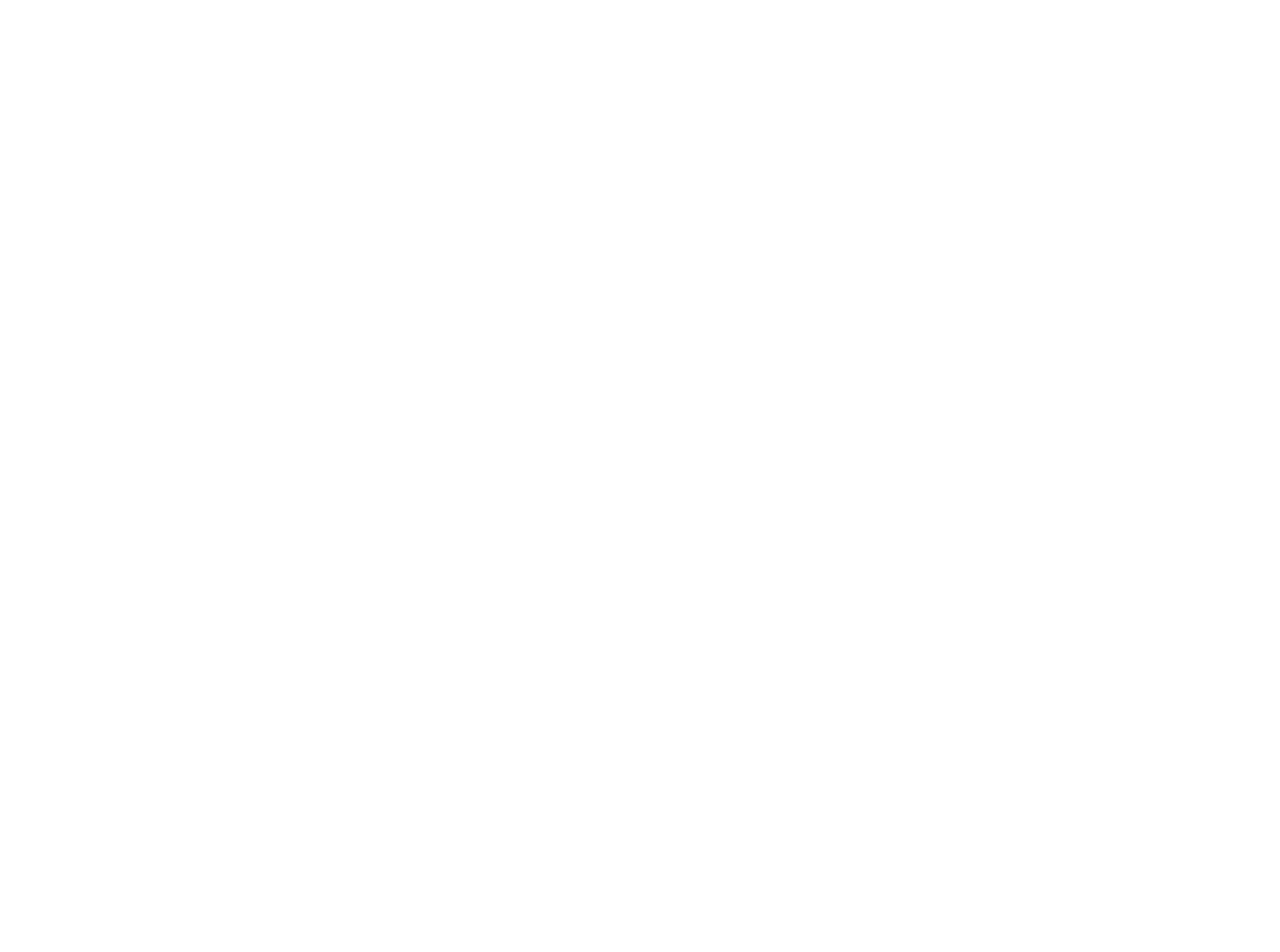
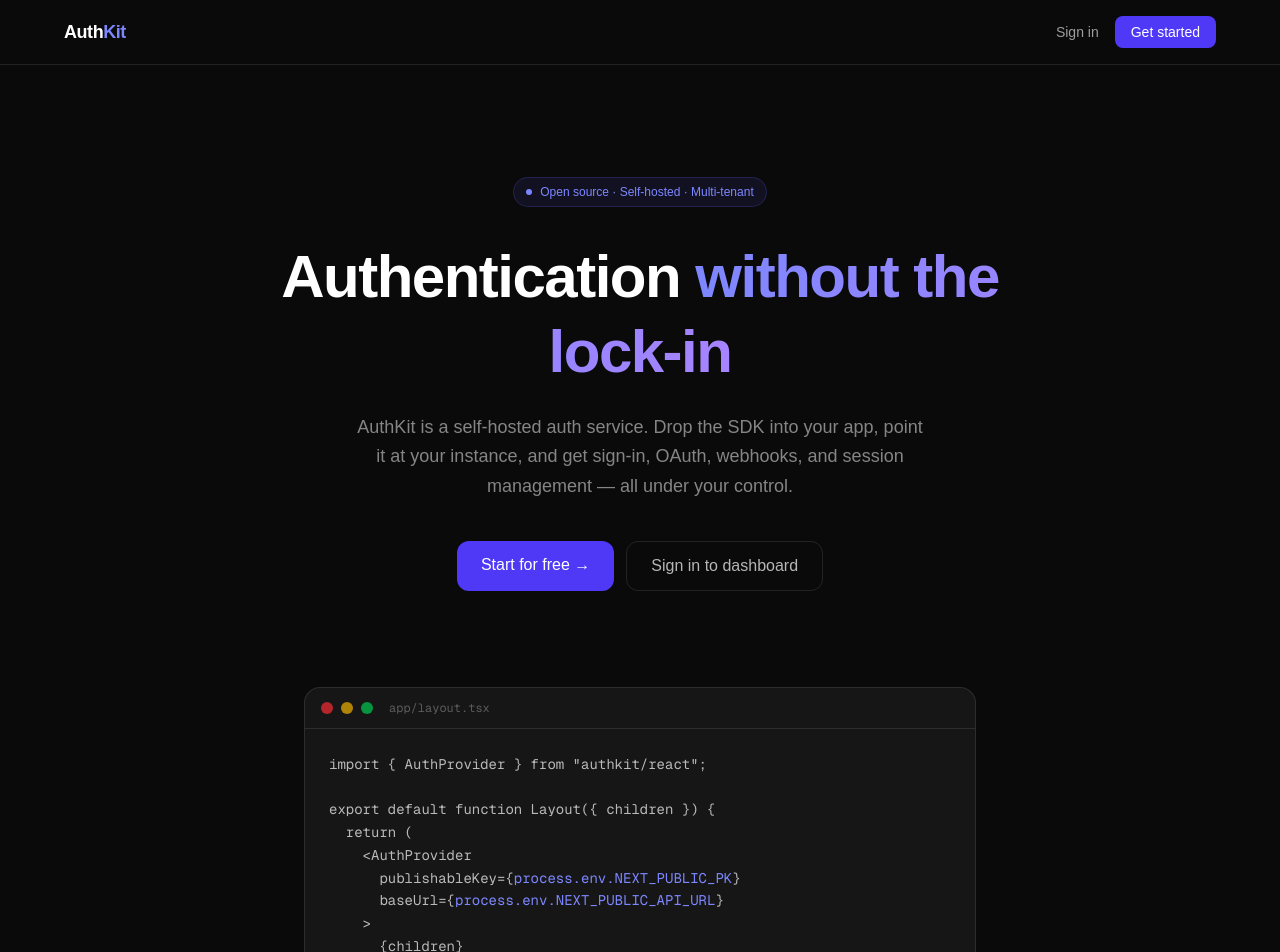
Before and after one commit to Paribesh01/AuthKit, a Next.js app in the folder frontend/: page / in a window 1280 px wide. Before the commit this address had no page. Shown: the top 952 px of the page. Before the commit the page ends 800 px from the top, so only its background shows below. Built offline with nearby package versions, Linux system fonts and the light colour scheme.

Commit message:
feat: add landing page

```diff
--- a/frontend/app/layout.tsx
+++ b/frontend/app/layout.tsx
@@ -13,8 +13,8 @@
 });
 
 export const metadata: Metadata = {
-  title: "Create Next App",
-  description: "Generated by create next app",
+  title: "AuthKit — Self-Hosted Auth Service",
+  description: "Drop-in authentication for your apps. Multi-tenant, open source, and fully self-hosted.",
 };
 
 export default function RootLayout({
--- a/frontend/app/page.tsx
+++ b/frontend/app/page.tsx
@@ -1,5 +1,214 @@
-import { redirect } from "next/navigation";
+import Link from "next/link";
 
-export default function Home() {
-  redirect("/sign-in");
+const features = [
+  {
+    icon: "🔐",
+    title: "Email + Password Auth",
+    desc: "Secure sign-up and sign-in with bcrypt hashing and JWT sessions out of the box.",
+  },
+  {
+    icon: "🔑",
+    title: "OAuth — Google & GitHub",
+    desc: "Social login with a single config. No redirect logic to write yourself.",
+  },
+  {
+    icon: "🪝",
+    title: "Webhooks",
+    desc: "HMAC-signed events fired on every user lifecycle action. Verify in one line.",
+  },
+  {
+    icon: "📦",
+    title: "TypeScript SDK",
+    desc: "React hooks, pre-built UI components, Next.js middleware, and a server SDK.",
+  },
+  {
+    icon: "🏢",
+    title: "Multi-Tenant",
+    desc: "One service, unlimited apps. Each app gets its own keys, users, and config.",
+  },
+  {
+    icon: "🛡️",
+    title: "Session Management",
+    desc: "List active sessions, revoke one device or all — with isCurrent detection.",
+  },
+];
+
+const steps = [
+  { step: "01", title: "Create an app", desc: "Register and create your first application in the dashboard. Get your publishable and secret keys instantly." },
+  { step: "02", title: "Install the SDK", desc: "npm install authkit — wrap your app in AuthProvider, use useAuth() hook, done." },
+  { step: "03", title: "Ship", desc: "Your users can sign up, sign in, reset passwords, and manage sessions. You manage them from the dashboard." },
+];
+
+export default function LandingPage() {
+  return (
+    <div className="min-h-screen bg-[#0a0a0a] text-white">
+      {/* Nav */}
+      <nav className="border-b border-white/10 px-6 py-4">
+        <div className="max-w-6xl mx-auto flex items-center justify-between">
+          <span className="text-lg font-semibold tracking-tight">
+            <span className="text-white">Auth</span>
+            <span className="text-indigo-400">Kit</span>
+          </span>
+          <div className="flex items-center gap-4">
+            <Link href="/sign-in" className="text-sm text-white/60 hover:text-white transition-colors">
+              Sign in
+            </Link>
+            <Link
+              href="/sign-up"
+              className="text-sm bg-indigo-600 hover:bg-indigo-500 text-white px-4 py-1.5 rounded-lg transition-colors"
+            >
+              Get started
+            </Link>
+          </div>
+        </div>
+      </nav>
+
+      {/* Hero */}
+      <section className="px-6 pt-28 pb-24 text-center">
+        <div className="max-w-3xl mx-auto">
+          <div className="inline-flex items-center gap-2 bg-indigo-500/10 border border-indigo-500/20 text-indigo-400 text-xs px-3 py-1.5 rounded-full mb-8">
+            <span className="w-1.5 h-1.5 bg-indigo-400 rounded-full animate-pulse" />
+            Open source · Self-hosted · Multi-tenant
+          </div>
+          <h1 className="text-5xl sm:text-6xl font-bold tracking-tight leading-tight mb-6">
+            Authentication{" "}
+            <span className="text-transparent bg-clip-text bg-gradient-to-r from-indigo-400 to-violet-400">
+              without the lock-in
+            </span>
+          </h1>
+          <p className="text-lg text-white/50 max-w-xl mx-auto mb-10 leading-relaxed">
+            AuthKit is a self-hosted auth service. Drop the SDK into your app, point it at your instance, and get sign-in, OAuth, webhooks, and session management — all under your control.
+          </p>
+          <div className="flex flex-col sm:flex-row gap-3 justify-center">
+            <Link
+              href="/sign-up"
+              className="bg-indigo-600 hover:bg-indigo-500 text-white px-6 py-3 rounded-xl font-medium transition-colors"
+            >
+              Start for free →
+            </Link>
+            <Link
+              href="/sign-in"
+              className="border border-white/10 hover:border-white/20 text-white/70 hover:text-white px-6 py-3 rounded-xl font-medium transition-colors"
+            >
+              Sign in to dashboard
+            </Link>
+          </div>
+        </div>
+      </section>
+
+      {/* Code snippet */}
+      <section className="px-6 pb-24">
+        <div className="max-w-2xl mx-auto bg-white/5 border border-white/10 rounded-2xl overflow-hidden">
+          <div className="flex items-center gap-2 px-4 py-3 border-b border-white/10">
+            <span className="w-3 h-3 rounded-full bg-red-500/70" />
+            <span className="w-3 h-3 rounded-full bg-yellow-500/70" />
+            <span className="w-3 h-3 rounded-full bg-green-500/70" />
+            <span className="ml-2 text-xs text-white/30 font-mono">app/layout.tsx</span>
+          </div>
+          <pre className="p-6 text-sm font-mono text-white/70 overflow-x-auto leading-relaxed">
+{`import { AuthProvider } from "authkit/react";
+
+export default function Layout({ children }) {
+  return (
+    <AuthProvider
+      publishableKey={`}
+            <span className="text-indigo-400">{`process.env.NEXT_PUBLIC_PK`}</span>
+            {`}
+      baseUrl={`}
+            <span className="text-indigo-400">{`process.env.NEXT_PUBLIC_API_URL`}</span>
+            {`}
+    >
+      {children}
+    </AuthProvider>
+  );
+}`}
+          </pre>
+        </div>
+      </section>
+
+      {/* Features */}
+      <section className="px-6 pb-24">
+        <div className="max-w-6xl mx-auto">
+          <h2 className="text-3xl font-bold text-center mb-3">Everything you need</h2>
+          <p className="text-center text-white/40 mb-14">No external auth vendor. No per-MAU pricing. Just your server.</p>
+          <div className="grid sm:grid-cols-2 lg:grid-cols-3 gap-4">
+            {features.map((f) => (
+              <div
+                key={f.title}
+                className="bg-white/5 border border-white/10 rounded-2xl p-6 hover:border-indigo-500/30 transition-colors"
+              >
+                <div className="text-3xl mb-4">{f.icon}</div>
+                <h3 className="font-semibold mb-2">{f.title}</h3>
+                <p className="text-sm text-white/50 leading-relaxed">{f.desc}</p>
+              </div>
+            ))}
+          </div>
+        </div>
+      </section>
+
+      {/* How it works */}
+      <section className="px-6 pb-24">
+        <div className="max-w-4xl mx-auto">
+          <h2 className="text-3xl font-bold text-center mb-3">Up and running in minutes</h2>
+          <p className="text-center text-white/40 mb-14">Three steps from zero to auth.</p>
+          <div className="grid sm:grid-cols-3 gap-6">
+            {steps.map((s) => (
+              <div key={s.step} className="relative">
+                <div className="text-5xl font-bold text-white/5 mb-4">{s.step}</div>
+                <h3 className="font-semibold mb-2">{s.title}</h3>
+                <p className="text-sm text-white/50 leading-relaxed">{s.desc}</p>
+              </div>
+            ))}
+          </div>
+        </div>
+      </section>
+
+      {/* SDK callout */}
+      <section className="px-6 pb-24">
+        <div className="max-w-6xl mx-auto grid sm:grid-cols-2 gap-4">
+          <div className="bg-gradient-to-br from-indigo-600/20 to-violet-600/10 border border-indigo-500/20 rounded-2xl p-8">
+            <div className="text-2xl mb-3">⚛️</div>
+            <h3 className="font-semibold text-lg mb-2">React</h3>
+            <p className="text-sm text-white/50 mb-4">useAuth, useUser, SignedIn, SignedOut — plus pre-built SignIn / SignUp forms with no CSS dependencies.</p>
+            <code className="text-xs text-indigo-300 font-mono">import {"{ useAuth }"} from "authkit/react"</code>
+          </div>
+          <div className="bg-gradient-to-br from-violet-600/20 to-indigo-600/10 border border-violet-500/20 rounded-2xl p-8">
+            <div className="text-2xl mb-3">▲</div>
+            <h3 className="font-semibold text-lg mb-2">Next.js</h3>
+            <p className="text-sm text-white/50 mb-4">Edge-compatible middleware for protecting routes. getUserFromRequest for server components and API routes.</p>
+            <code className="text-xs text-violet-300 font-mono">import {"{ authkitMiddleware }"} from "authkit/nextjs"</code>
+          </div>
+        </div>
+      </section>
+
+      {/* CTA */}
+      <section className="px-6 pb-28">
+        <div className="max-w-2xl mx-auto text-center bg-gradient-to-b from-indigo-600/10 to-transparent border border-indigo-500/20 rounded-3xl px-8 py-16">
+          <h2 className="text-4xl font-bold mb-4">Ready to ship?</h2>
+          <p className="text-white/50 mb-8">Create your account, make an app, copy your keys. That&apos;s it.</p>
+          <Link
+            href="/sign-up"
+            className="inline-block bg-indigo-600 hover:bg-indigo-500 text-white px-8 py-3 rounded-xl font-medium transition-colors"
+          >
+            Create free account →
+          </Link>
+        </div>
+      </section>
+
+      {/* Footer */}
+      <footer className="border-t border-white/10 px-6 py-8">
+        <div className="max-w-6xl mx-auto flex flex-col sm:flex-row items-center justify-between gap-4 text-sm text-white/30">
+          <span>
+            <span className="text-white/60">Auth</span>
+            <span className="text-indigo-400">Kit</span>
+            {" "}— self-hosted auth service
+          </span>
+          <div className="flex gap-6">
+            <Link href="/sign-in" className="hover:text-white/60 transition-colors">Sign in</Link>
+            <Link href="/sign-up" className="hover:text-white/60 transition-colors">Sign up</Link>
+          </div>
+        </div>
+      </footer>
+    </div>
+  );
 }
```
